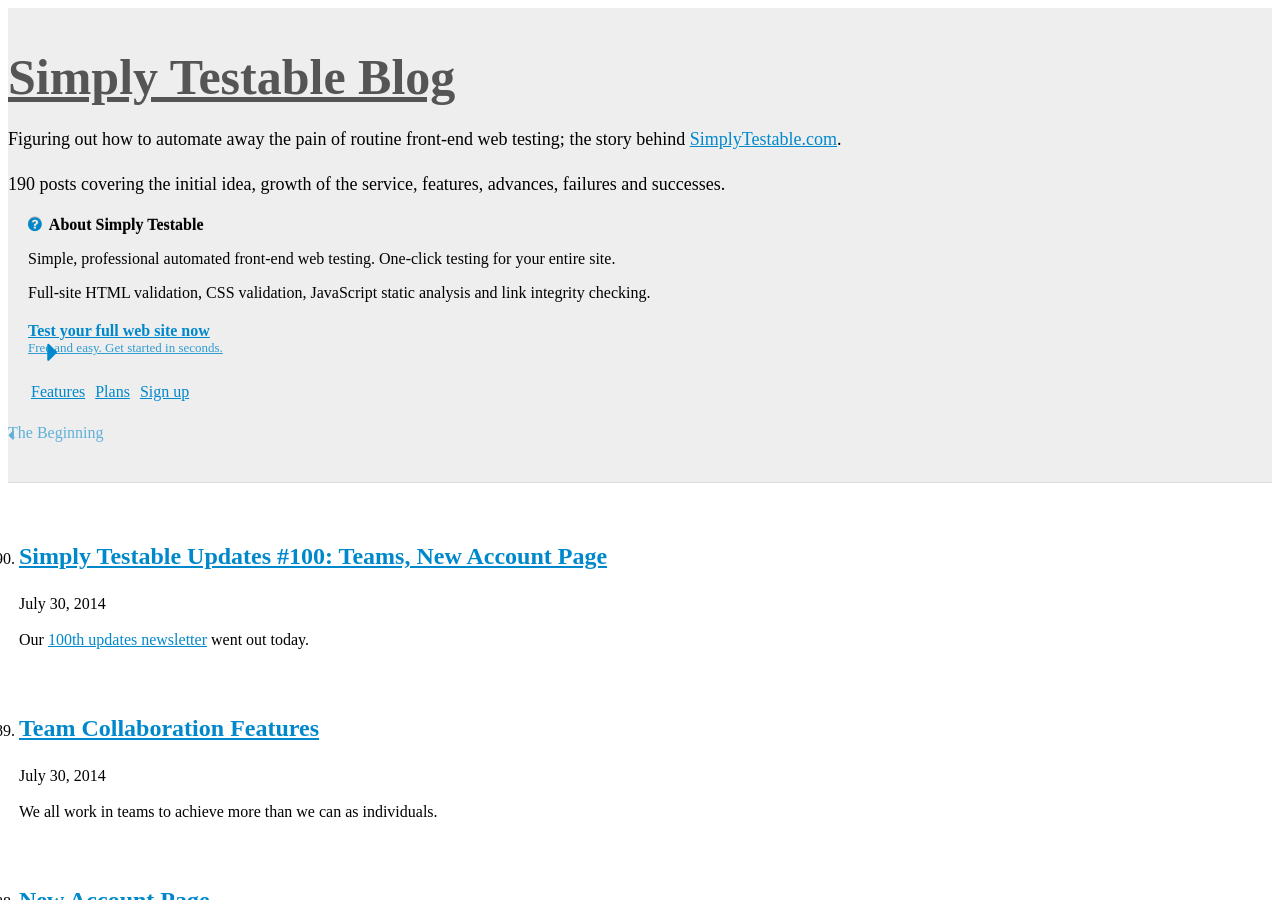
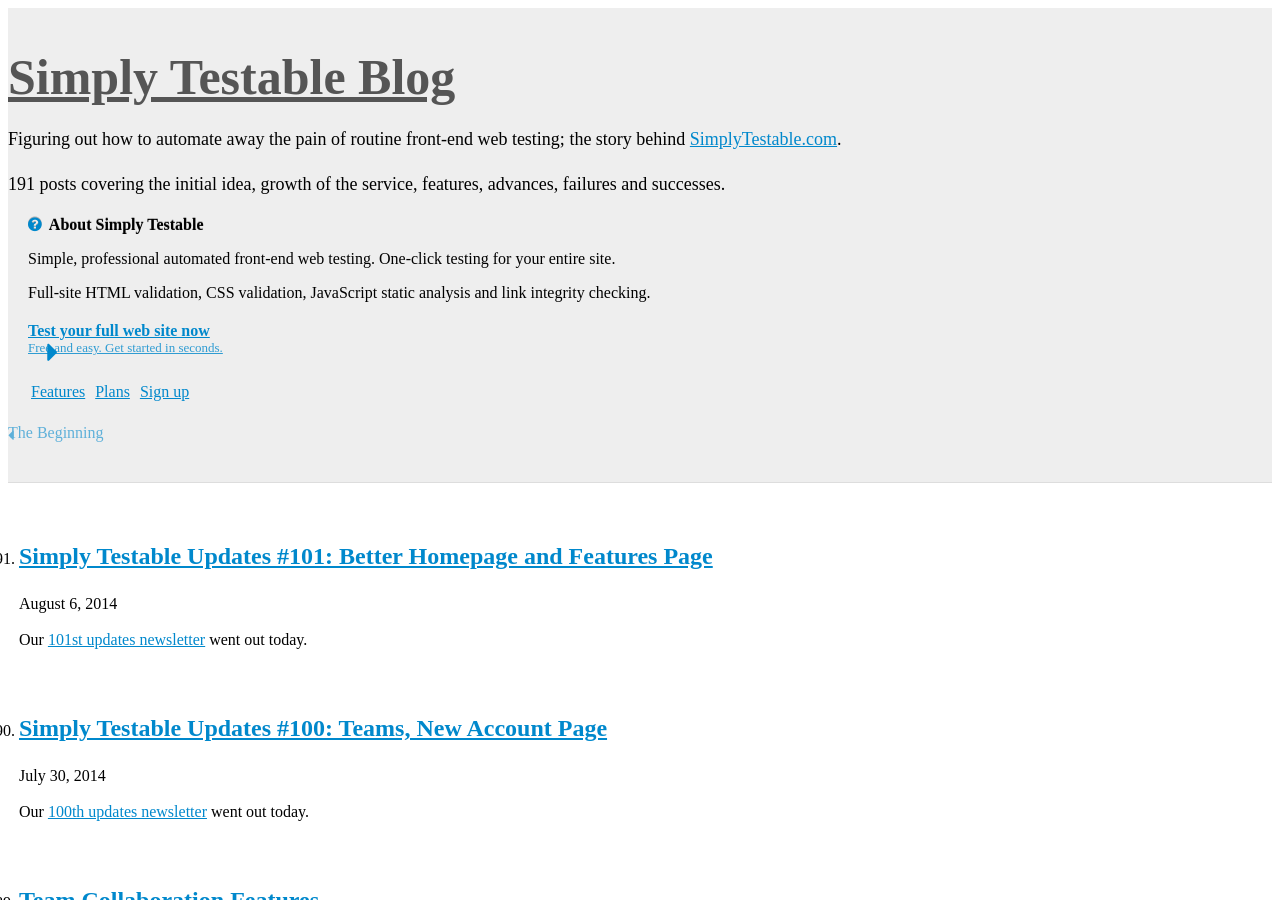
Before and after one commit to webignition/blog.simplytestable.com, a Jekyll site: the page built from archive/index.html, in a window 1280 px wide and 900 px high. Built offline with Jekyll 4.4.1, drawn with Linux system fonts in a browser that asks for light colours; nearby versions of some CDN libraries; comment, search, counter and statistics services are not loaded; a style sheet for code colours, icons or effects is not loaded; some of the changed text lies outside the part shown.

Commit message:
101st newsletter notification

```diff
--- a/archive/index.html
+++ b/archive/index.html
@@ -6,6 +6,28 @@ is_archive: true
 <ol class="archive">
 
 
+    <li value="191">
+        <h2><a href="/simply-testable-updates-101/">Simply Testable Updates #101: Better Homepage and Features Page </a></h2>
+        <p class="post-date">August  6, 2014</p>
+
+
+
+
+
+
+
+
+
+    <p>
+        Our <a href="http://us5.campaign-archive1.com/?u=ac75e33d993d2b502e333ddd0&amp;id=db4df47865">101st updates newsletter</a> went out today.
+    </p>
+
+
+
+
+    </li>
+
+
     <li value="190">
         <h2><a href="/simply-testable-updates-100/">Simply Testable Updates #100: Teams, New Account Page </a></h2>
         <p class="post-date">July 30, 2014</p>
```
Also changed, not shown: _posts/2014/2014-08-06-simply-testable-updates-101.html (added, +15 -0 lines), sitemap.xml (+11 -7 lines).
